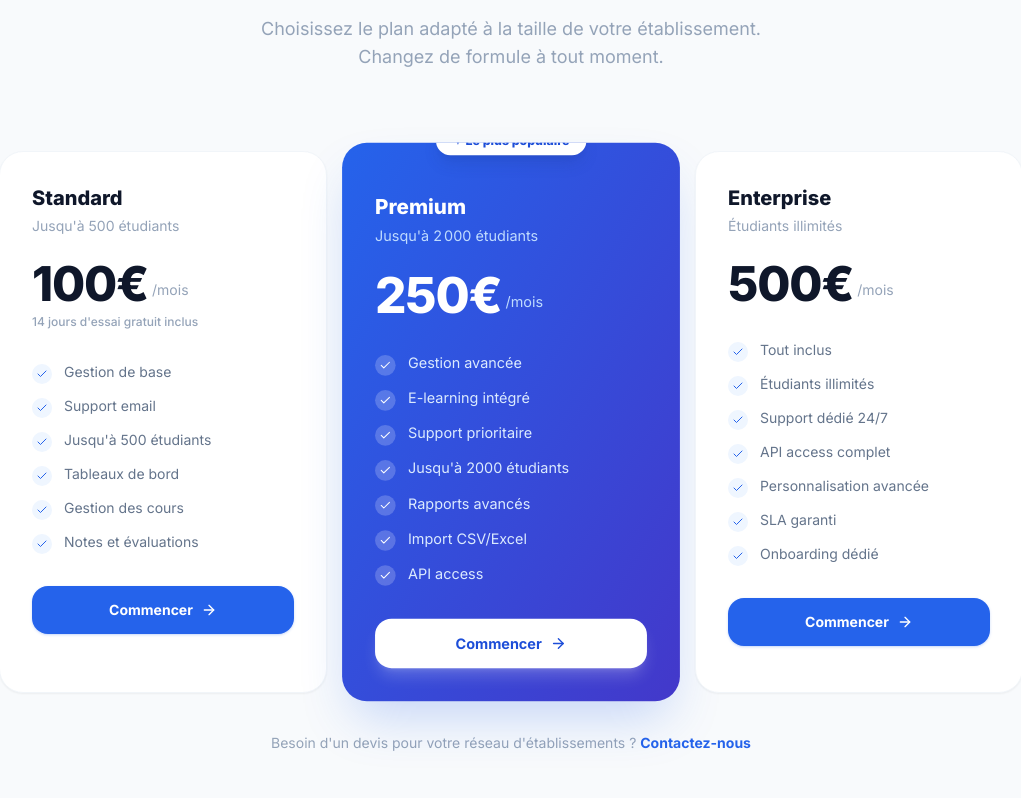
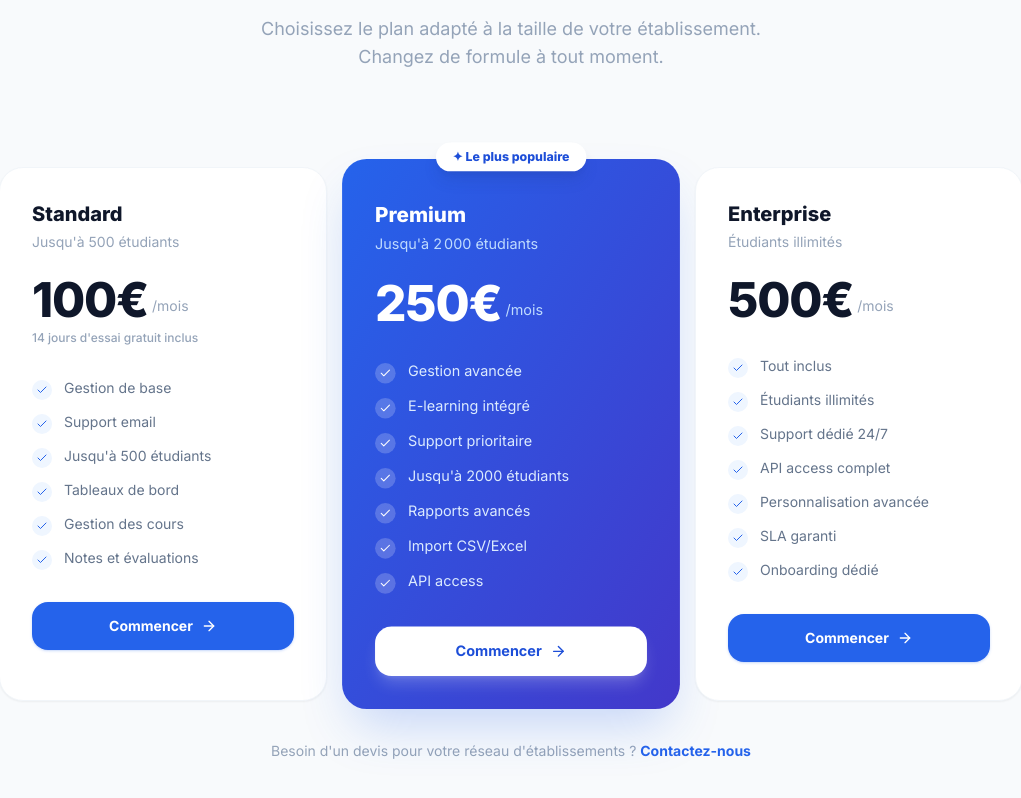
Before and after one commit to Ridwan2302/freetravelguide, a React (Vite) app in the folder university-saas/: page / in a window 1280 px wide. Shown: the part 4204-5002 px from the top of the page, without its empty margins (129-1150 px from the left). Built offline with nearby package versions, Linux system fonts and the light colour scheme; no server answers.

Commit message:
Fix premium pricing card badge clipped by overflow-hidden

```diff
--- a/university-saas/src/components/landing/PricingTable.tsx
+++ b/university-saas/src/components/landing/PricingTable.tsx
@@ -19,7 +19,7 @@ export const PricingTable: React.FC = () => (
         </p>
       </div>
 
-      <div className="grid md:grid-cols-3 gap-5 max-w-5xl mx-auto">
+      <div className="grid md:grid-cols-3 gap-5 max-w-5xl mx-auto pt-4">
         {(['standard', 'premium', 'enterprise'] as const).map((plan) => {
           const details = PLAN_DETAILS[plan];
           const isPremium = plan === 'premium';
@@ -27,7 +27,7 @@ export const PricingTable: React.FC = () => (
           return (
             <div
               key={plan}
-              className={`relative rounded-3xl overflow-hidden transition-all duration-300 ${
+              className={`relative rounded-3xl transition-all duration-300 ${
                 isPremium
                   ? 'bg-gradient-to-br from-blue-600 to-indigo-700 text-white shadow-2xl shadow-blue-600/25 scale-[1.03]'
                   : 'bg-white border border-slate-100 shadow-sm hover:-translate-y-1 hover:shadow-xl hover:shadow-slate-200/60'
@@ -35,14 +35,14 @@ export const PricingTable: React.FC = () => (
             >
               {isPremium && (
                 <div className="absolute -top-4 left-1/2 -translate-x-1/2 z-10">
-                  <span className="inline-flex items-center gap-1.5 bg-white text-blue-700 text-xs font-black px-4 py-1.5 rounded-full shadow-lg shadow-blue-900/20">
+                  <span className="inline-flex items-center gap-1.5 bg-white text-blue-700 text-xs font-black px-4 py-1.5 rounded-full shadow-lg shadow-blue-900/20 whitespace-nowrap">
                     ✦ Le plus populaire
                   </span>
                 </div>
               )}
 
               <div className="p-8">
-                {isPremium && <div className="h-4" />}
+                {isPremium && <div className="h-2" />}
 
                 <div className="mb-6">
                   <h3 className={`text-xl font-black ${isPremium ? 'text-white' : 'text-slate-900'}`}>
```
